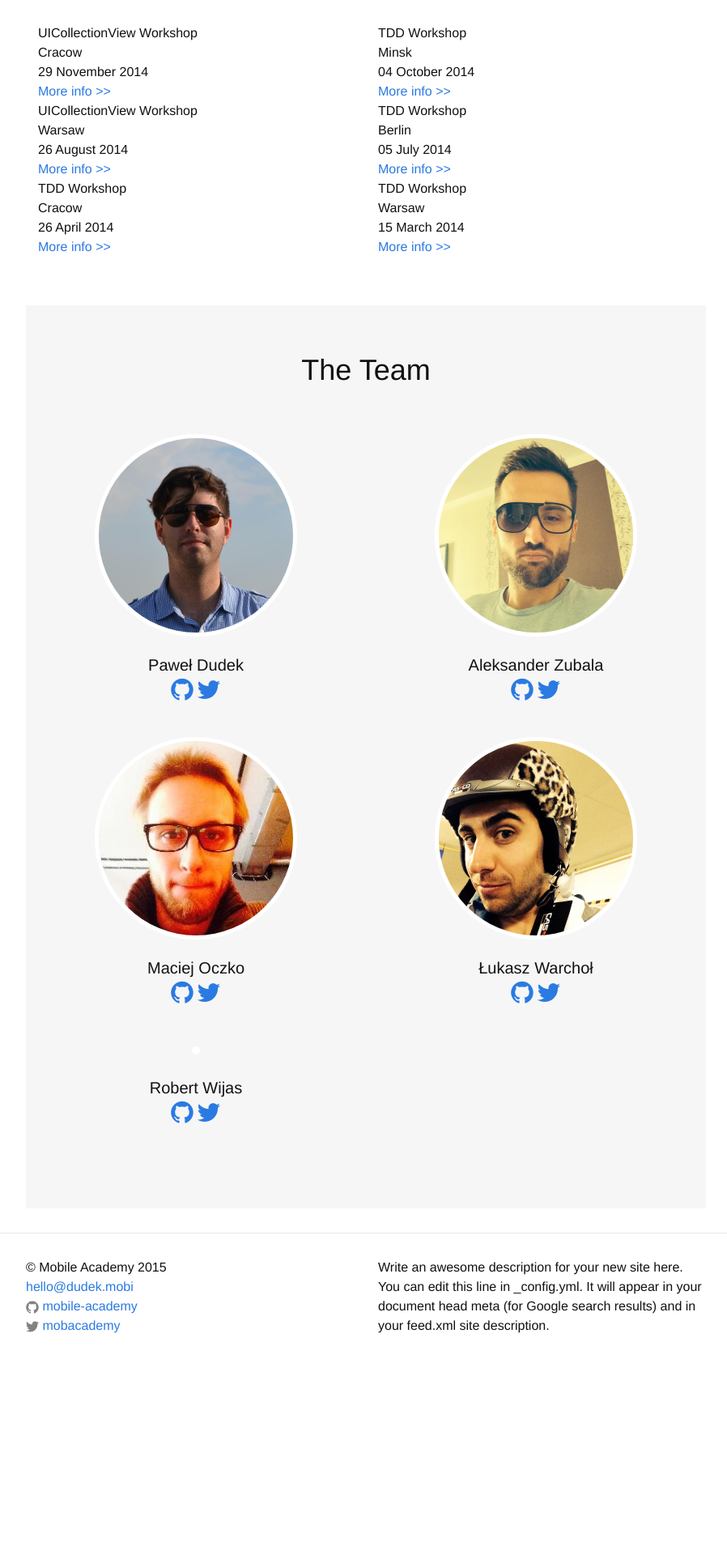
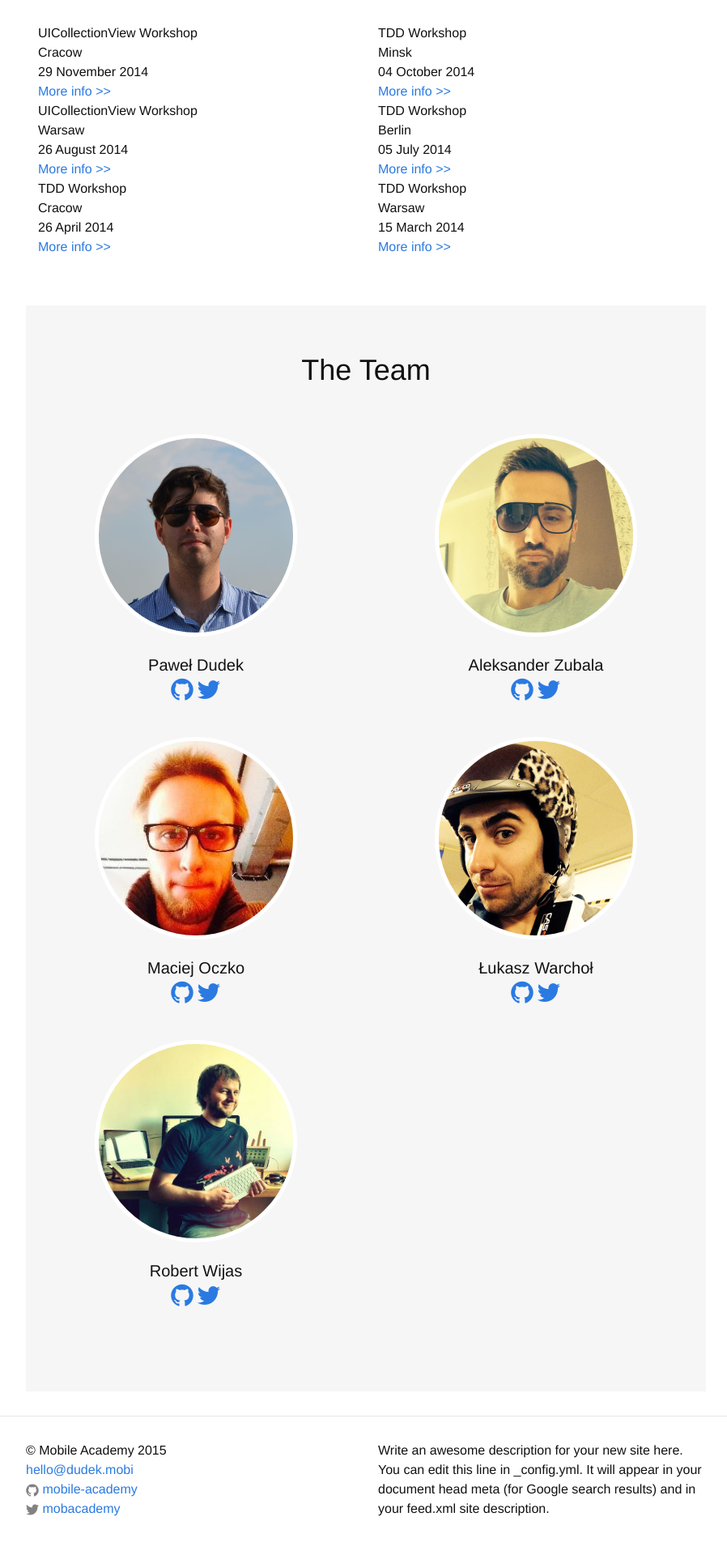
Before and after one commit to mobile-academy/mobile-academy.github.io-archive, a Jekyll site: the page built from index.html, in a window 1280 px wide. Shown: the part 849-2769 px from the top of the page at 81% size, without its empty margins (188-1086 px from the left). Built offline with Jekyll 4.4.1, drawn with Linux system fonts in a browser that asks for light colours; before the commit the page ends 2543 px from its top, so only the background shows below that.

Commit message:
Last team member picture

```diff
--- a/_data/team.yml
+++ b/_data/team.yml
@@ -20,3 +20,4 @@
 - name: Robert Wijas
   github: robertwijas
   twitter: robertwijas
+  image: resources/team/wijas.jpg
```
Also changed, not shown: resources/team/wijas.jpg (added).
